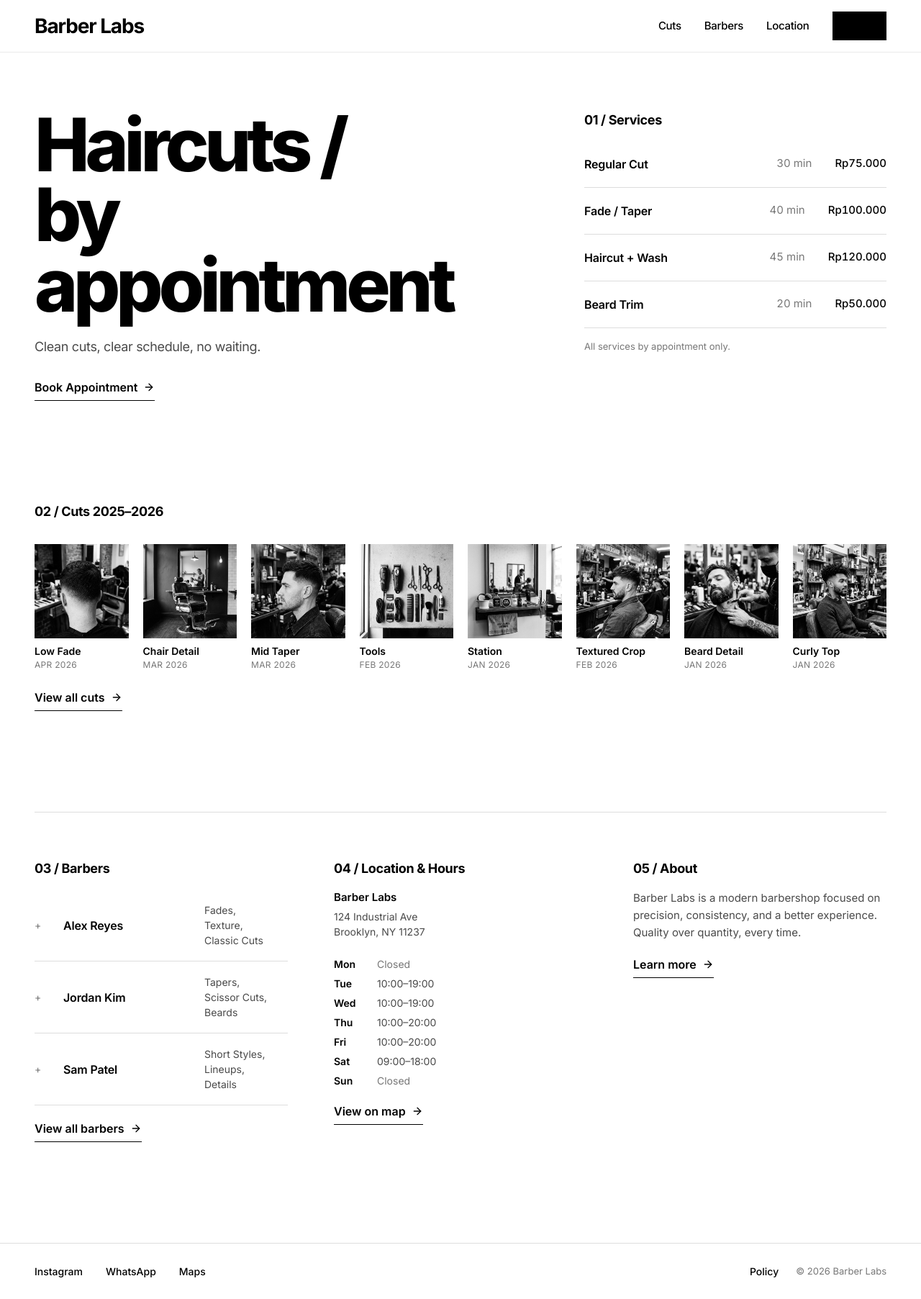
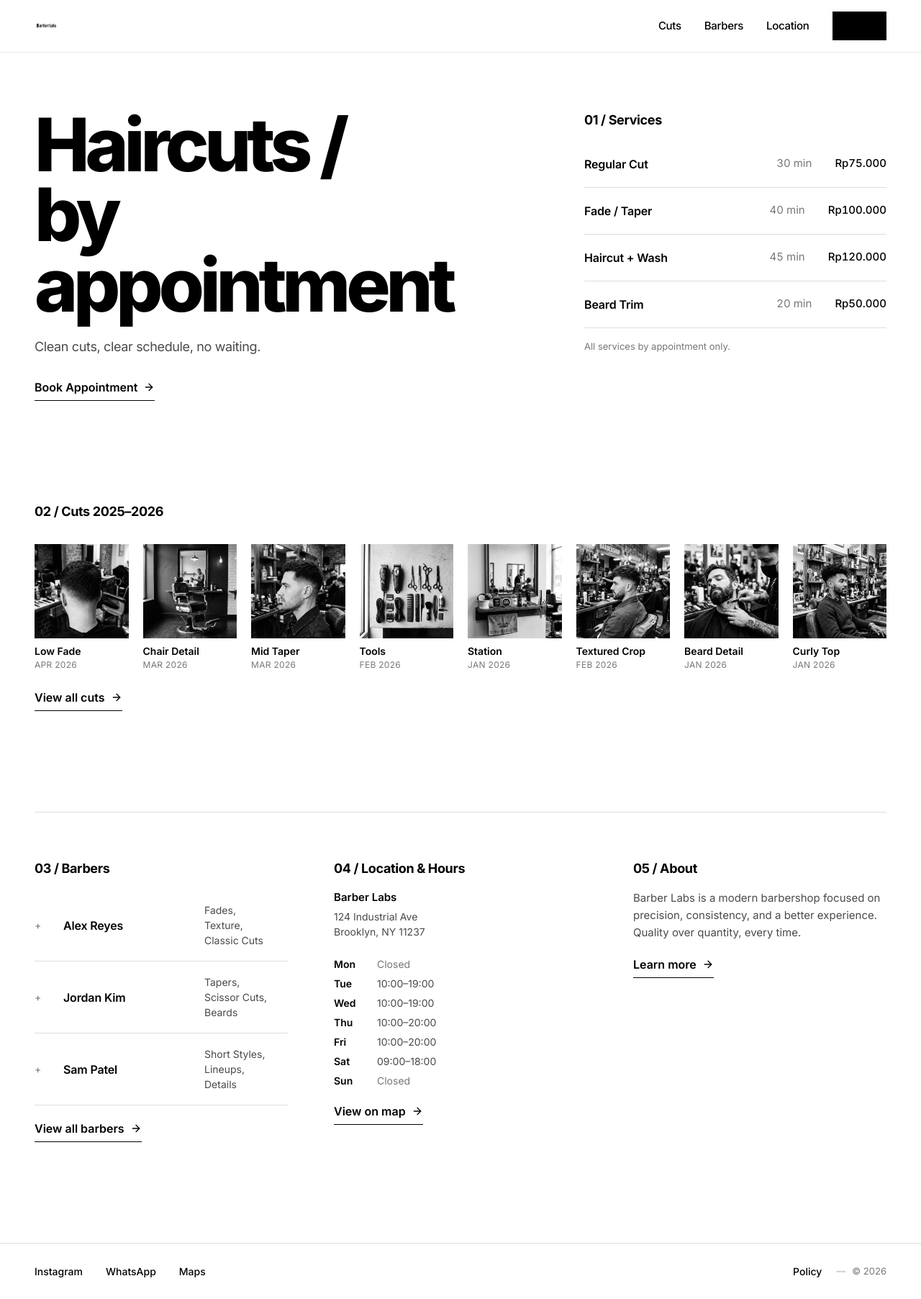
Before and after one commit to dzakwanfadhlullah/BarberLabs, a Next.js app: page / in a window 1280 px wide. Shown: the whole page at 72% size. Built offline with nearby package versions, Linux system fonts and the light colour scheme.

Commit message:
feat: add Barberlabs blackletter logo to header and footer

```diff
--- a/src/components/layout/Footer.tsx
+++ b/src/components/layout/Footer.tsx
@@ -1,4 +1,5 @@
 import Link from 'next/link';
+import Image from 'next/image';
 import { locationInfo } from '@/lib/data/hours';
 
 export function Footer() {
@@ -31,16 +32,25 @@ export function Footer() {
             Maps
           </a>
         </div>
-        <div className="flex items-center gap-6">
+        <div className="flex items-center gap-5">
           <Link
             href="/policy"
             className="text-[14px] font-medium text-[var(--color-text-muted)] hover:text-black transition-colors duration-180"
           >
             Policy
           </Link>
-          <span className="text-[13px] text-[var(--color-text-muted)]">
-            © 2026 Barber Labs
-          </span>
+          <div className="flex items-center gap-2">
+            <Image
+              src="/images/logo.png"
+              alt="Barberlabs"
+              width={80}
+              height={18}
+              className="h-[14px] w-auto opacity-40"
+            />
+            <span className="text-[13px] text-[var(--color-text-muted)]">
+              © 2026
+            </span>
+          </div>
         </div>
       </div>
     </footer>
--- a/src/components/layout/Header.tsx
+++ b/src/components/layout/Header.tsx
@@ -1,6 +1,7 @@
 'use client';
 
 import Link from 'next/link';
+import Image from 'next/image';
 import { usePathname } from 'next/navigation';
 import { motion } from 'framer-motion';
 
@@ -22,12 +23,16 @@ export function Header() {
       className="sticky top-0 z-50 bg-white/95 backdrop-blur-sm border-b border-[var(--color-border-soft)]"
     >
       <div className="flex items-center justify-between px-[var(--page-padding-x)] h-[60px] md:h-[72px]">
-        {/* Brand */}
-        <Link
-          href="/"
-          className="text-[22px] md:text-[28px] font-bold tracking-[-0.04em] text-black"
-        >
-          Barber Labs
+        {/* Brand Logo */}
+        <Link href="/" className="flex items-center">
+          <Image
+            src="/images/logo.png"
+            alt="Barberlabs"
+            width={140}
+            height={32}
+            className="h-7 md:h-8 w-auto"
+            priority
+          />
         </Link>
 
         {/* Desktop Nav */}
```
Also changed, not shown: public/images/logo.png (added), 1 other file (tests, documents, lock files or other folders).
